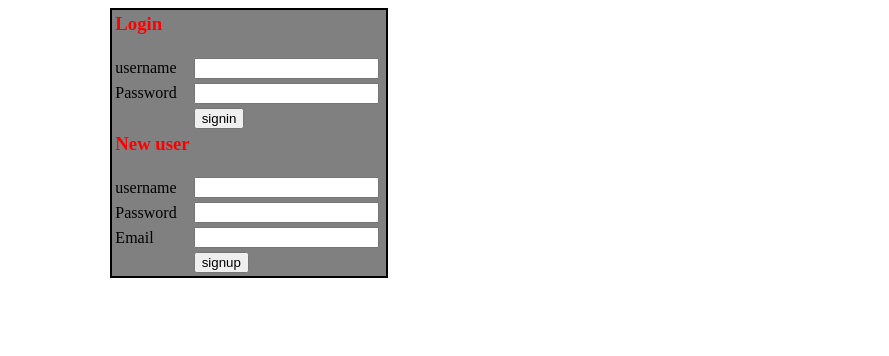
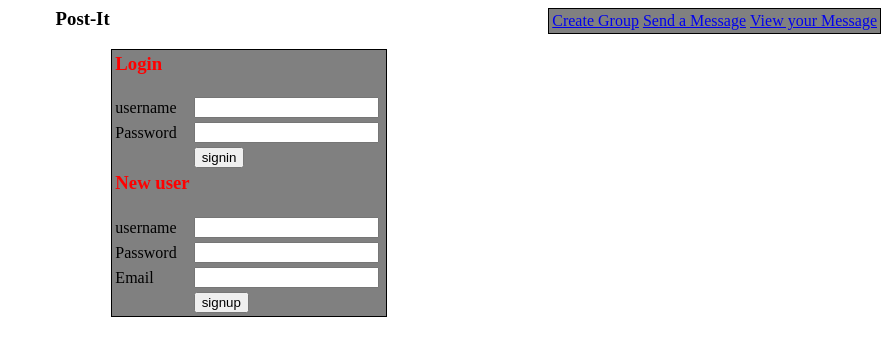
Before and after one commit to omolewaaa/POSTIT, a plain HTML site: page template/index.html in a window 1280 px wide. Shown: the whole page, without its empty margins (391-1280 px from the left). Drawn offline with Linux system fonts and the light colour scheme.

Commit message:
made modification

```diff
--- a/template/index.html
+++ b/template/index.html
@@ -3,7 +3,7 @@
 	<title>Post-It</title>
 	<style type="text/css">
 	table{
-		 border: 2px solid black;
+		 border: 1px solid black;
 		background-color: gray;
 		background-size: 5px;
 		border-spacing: 2px;
@@ -13,6 +13,13 @@
 	</style>
 </head>
 <body>
+
+	<table align = "Right" bgcolor = "white"><tr><td><a href="create.html">Create Group</a></td>
+		<td><a href="message.html">Send a Message</a></td>
+		<td><a href="messageBoard.html">View your Message</a></td>
+</tr>
+	</table>
+	<h3 align = "center">Post-It</h3>
 	<form name = "info" method = "post">
 		<table align = "center">
 			<tr>
```
